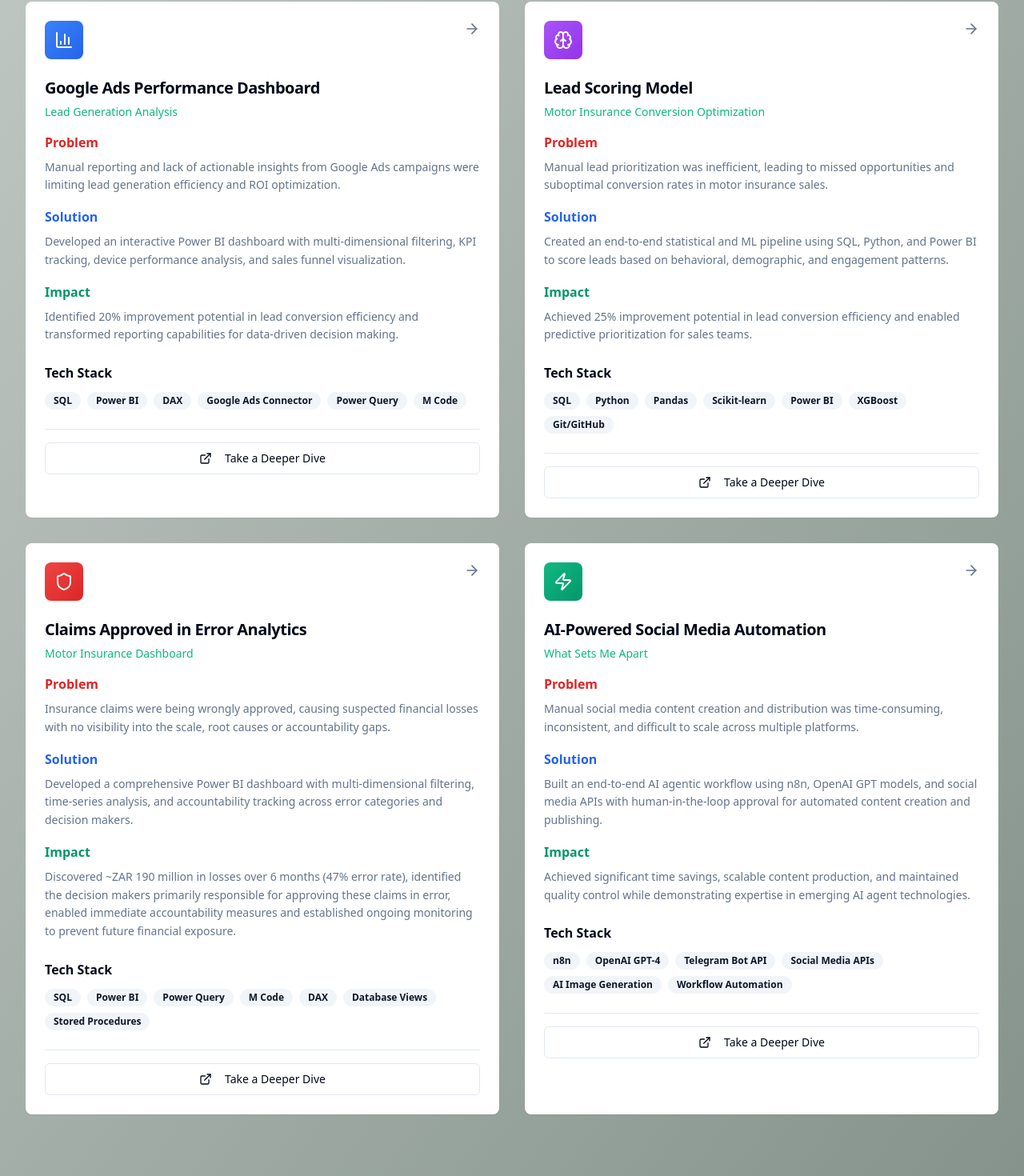
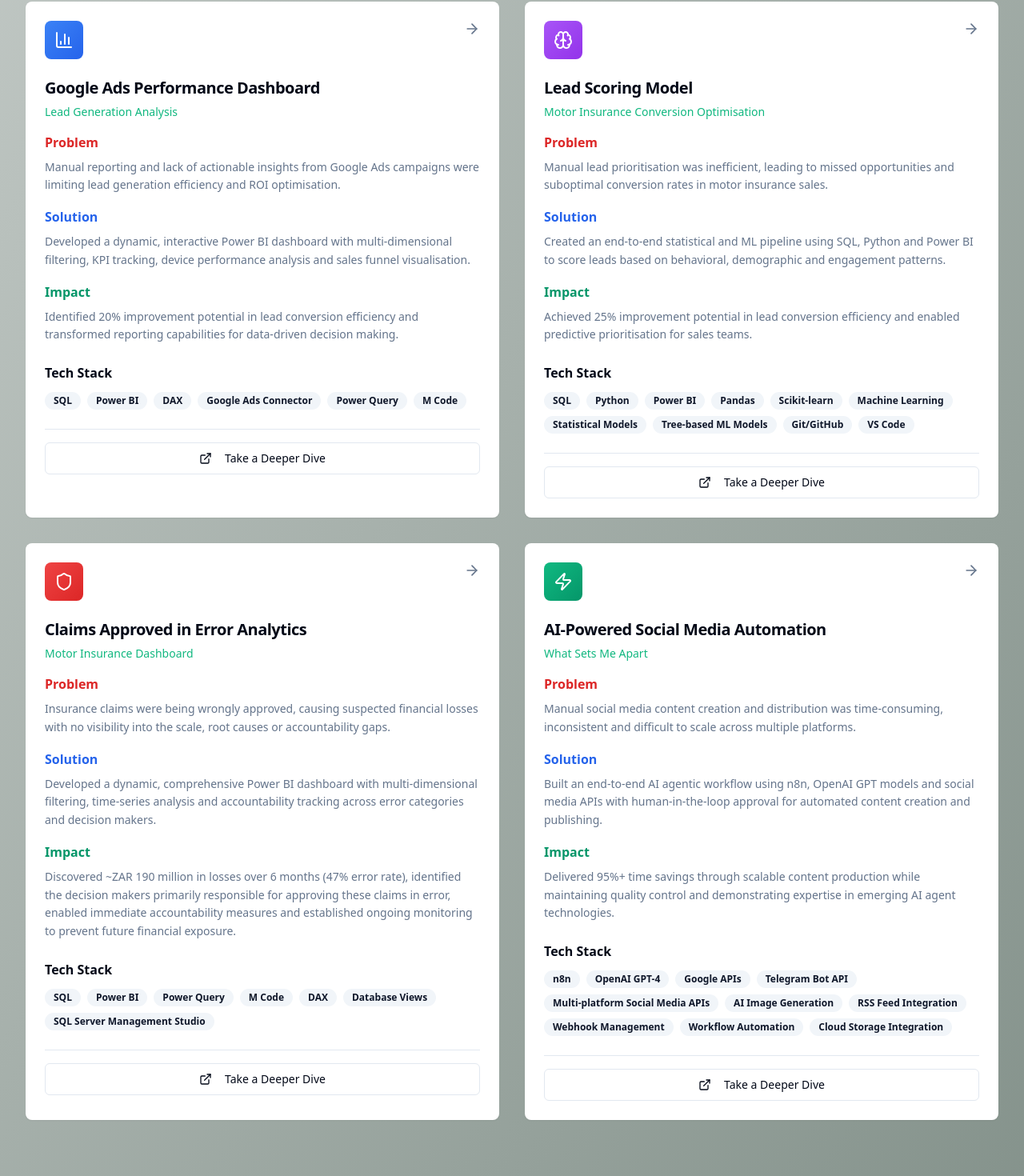
Before and after one commit to Gabe-Maja/portfolio-website, a React (Vite) app: page / in a window 1280 px wide. Shown: the part 2575-4045 px from the top of the page at 80% size. Built offline with nearby package versions, Linux system fonts and the light colour scheme.

Commit message:
Code edited in Lovable Code Editor
Edited UI in Lovable

```diff
--- a/src/components/ProjectsSection.tsx
+++ b/src/components/ProjectsSection.tsx
@@ -15,8 +15,8 @@ const ProjectsSection = () => {
       id: 1,
       title: "Google Ads Performance Dashboard",
       category: "Lead Generation Analysis",
-      problem: "Manual reporting and lack of actionable insights from Google Ads campaigns were limiting lead generation efficiency and ROI optimization.",
-      solution: "Developed an interactive Power BI dashboard with multi-dimensional filtering, KPI tracking, device performance analysis, and sales funnel visualization.",
+      problem: "Manual reporting and lack of actionable insights from Google Ads campaigns were limiting lead generation efficiency and ROI optimisation.",
+      solution: "Developed a dynamic, interactive Power BI dashboard with multi-dimensional filtering, KPI tracking, device performance analysis and sales funnel visualisation.",
       impact: "Identified 20% improvement potential in lead conversion efficiency and transformed reporting capabilities for data-driven decision making.",
       techStack: ["SQL", "Power BI", "DAX", "Google Ads Connector", "Power Query", "M Code"],
       icon: <BarChart3 className="h-6 w-6" />,
@@ -25,11 +25,11 @@ const ProjectsSection = () => {
     {
       id: 2,
       title: "Lead Scoring Model",
-      category: "Motor Insurance Conversion Optimization",
-      problem: "Manual lead prioritization was inefficient, leading to missed opportunities and suboptimal conversion rates in motor insurance sales.",
-      solution: "Created an end-to-end statistical and ML pipeline using SQL, Python, and Power BI to score leads based on behavioral, demographic, and engagement patterns.",
-      impact: "Achieved 25% improvement potential in lead conversion efficiency and enabled predictive prioritization for sales teams.",
-      techStack: ["SQL", "Python", "Pandas", "Scikit-learn", "Power BI", "XGBoost", "Git/GitHub"],
+      category: "Motor Insurance Conversion Optimisation",
+      problem: "Manual lead prioritisation was inefficient, leading to missed opportunities and suboptimal conversion rates in motor insurance sales.",
+      solution: "Created an end-to-end statistical and ML pipeline using SQL, Python and Power BI to score leads based on behavioral, demographic and engagement patterns.",
+      impact: "Achieved 25% improvement potential in lead conversion efficiency and enabled predictive prioritisation for sales teams.",
+      techStack: ["SQL", "Python", "Power BI", "Pandas", "Scikit-learn", "Machine Learning", "Statistical Models", "Tree-based ML Models", "Git/GitHub", "VS Code"],
       icon: <Brain className="h-6 w-6" />,
       color: "from-purple-500 to-purple-600"
     },
@@ -38,9 +38,9 @@ const ProjectsSection = () => {
       title: "Claims Approved in Error Analytics",
       category: "Motor Insurance Dashboard",
       problem: "Insurance claims were being wrongly approved, causing suspected financial losses with no visibility into the scale, root causes or accountability gaps.",
-      solution: "Developed a comprehensive Power BI dashboard with multi-dimensional filtering, time-series analysis, and accountability tracking across error categories and decision makers.",
+      solution: "Developed a dynamic, comprehensive Power BI dashboard with multi-dimensional filtering, time-series analysis and accountability tracking across error categories and decision makers.",
       impact: "Discovered ~ZAR 190 million in losses over 6 months (47% error rate), identified the decision makers primarily responsible for approving these claims in error, enabled immediate accountability measures and established ongoing monitoring to prevent future financial exposure.",
-      techStack: ["SQL", "Power BI", "Power Query", "M Code", "DAX", "Database Views", "Stored Procedures"],
+      techStack: ["SQL", "Power BI", "Power Query", "M Code", "DAX", "Database Views", "SQL Server Management Studio"],
       icon: <Shield className="h-6 w-6" />,
       color: "from-red-500 to-red-600"
     },
@@ -48,10 +48,10 @@ const ProjectsSection = () => {
       id: 4,
       title: "AI-Powered Social Media Automation",
       category: "What Sets Me Apart",
-      problem: "Manual social media content creation and distribution was time-consuming, inconsistent, and difficult to scale across multiple platforms.",
-      solution: "Built an end-to-end AI agentic workflow using n8n, OpenAI GPT models, and social media APIs with human-in-the-loop approval for automated content creation and publishing.",
-      impact: "Achieved significant time savings, scalable content production, and maintained quality control while demonstrating expertise in emerging AI agent technologies.",
-      techStack: ["n8n", "OpenAI GPT-4", "Telegram Bot API", "Social Media APIs", "AI Image Generation", "Workflow Automation"],
+      problem: "Manual social media content creation and distribution was time-consuming, inconsistent and difficult to scale across multiple platforms.",
+      solution: "Built an end-to-end AI agentic workflow using n8n, OpenAI GPT models and social media APIs with human-in-the-loop approval for automated content creation and publishing.",
+      impact: "Delivered 95%+ time savings through scalable content production while maintaining quality control and demonstrating expertise in emerging AI agent technologies.",
+      techStack: ["n8n", "OpenAI GPT-4", "Google APIs", "Telegram Bot API", "Multi-platform Social Media APIs", "AI Image Generation", "RSS Feed Integration", "Webhook Management", "Workflow Automation", "Cloud Storage Integration"],
       icon: <Zap className="h-6 w-6" />,
       color: "from-emerald-500 to-emerald-600"
     }
```
